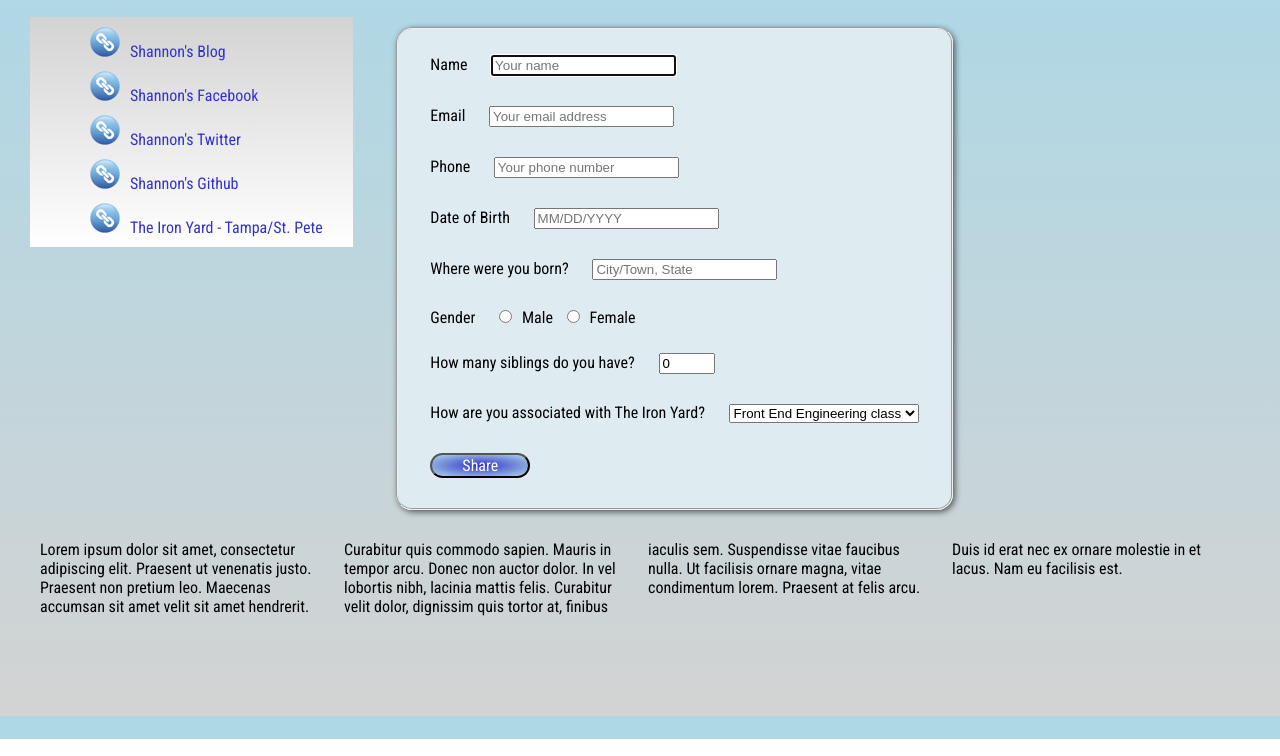
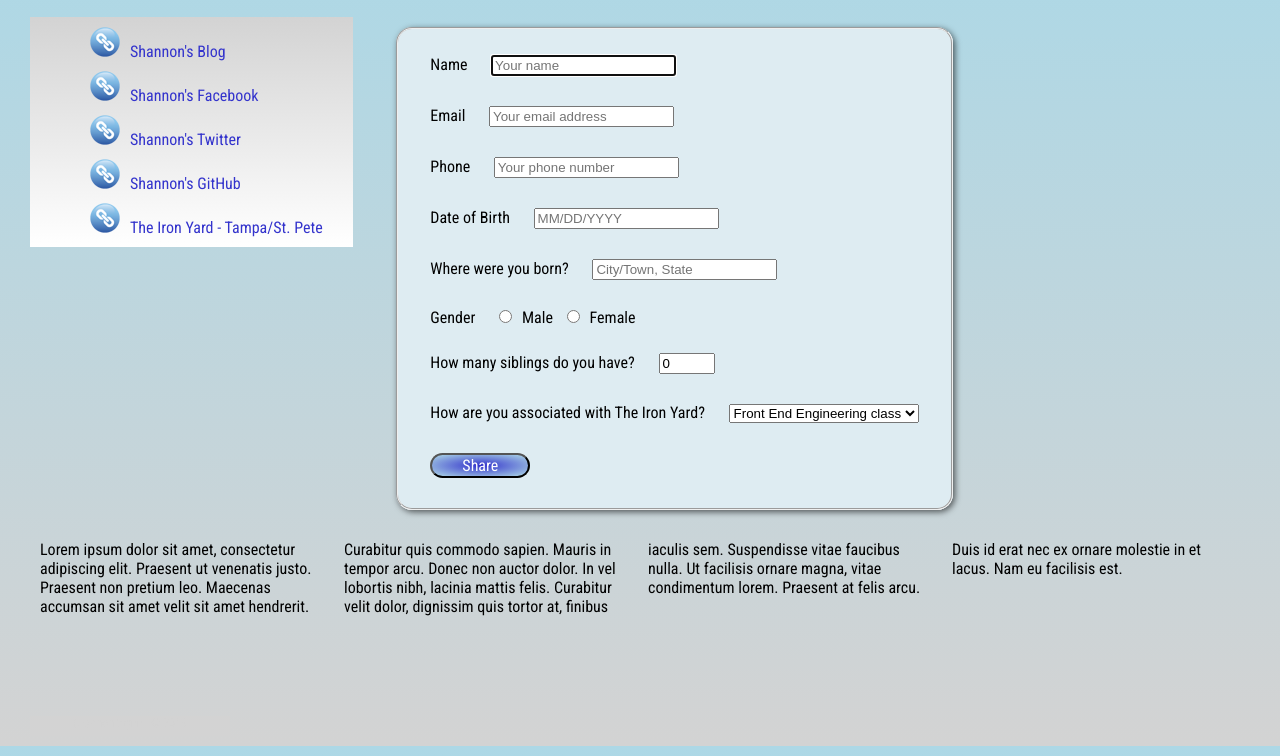
Before and after one commit to shanwynn/form-assignment, a plain HTML site: page index.html in a window 1280 px wide. Shown: the part 61-817 px from the top of the page. Drawn offline with Linux system fonts and the light colour scheme.

Commit message:
final version

```diff
--- a/index.html
+++ b/index.html
@@ -15,7 +15,7 @@
         <li><a href="http://shannonwynn.com">Shannon's Blog</a></li>
         <li><a href="http://facebook.com/swynn">Shannon's Facebook</a></li>
         <li><a href="http://twitter.com/shanwynn">Shannon's Twitter</a></li>
-        <li><a href="http://github.com/shanwynn">Shannon's Github</a></li>
+        <li><a href="http://github.com/shanwynn">Shannon's GitHub</a></li>
         <li><a href="http://theironyard.com/locations/tampa-st-petersburg/">The Iron Yard - Tampa/St. Pete</a></li>
       </ul>
     </nav>
@@ -80,6 +80,6 @@
         Praesent at felis arcu. Duis id erat nec ex ornare molestie in et lacus. Nam eu facilisis est.
       </p>
     </div>
-    <footer></footer>
+    <footer>Shannon Wynn | &copy; 2014</footer>
   </body>
   </html>
--- a/main.css
+++ b/main.css
@@ -27,9 +27,12 @@ a{
   color: #3333CC;
 }
 
+a:hover{
+  color: navy;
+}
+
 li {
   list-style: none;
-
 }
 
 li::before {
@@ -64,6 +67,7 @@ input[type=text] {
 
 div p {
   -webkit-columns: 4;
+  -moz-columns: 4;
   transition: background-color 0.5s ease;
 }
 
@@ -72,8 +76,20 @@ div p:hover {
   background-color: #000066;
   color: white;
 }
+
 footer {
     text-align: center;
     margin-top: 100px;
     font-size: .75em;
+    color: lightgray;
+    width: 200px;
+    height: 20px;
+    background: lightgray;
+    transition-property: background;
+    transition-duration: 1s;
+    transition-timing-function: linear;
 }
+
+footer:hover {
+  background: #000;
+}
```
